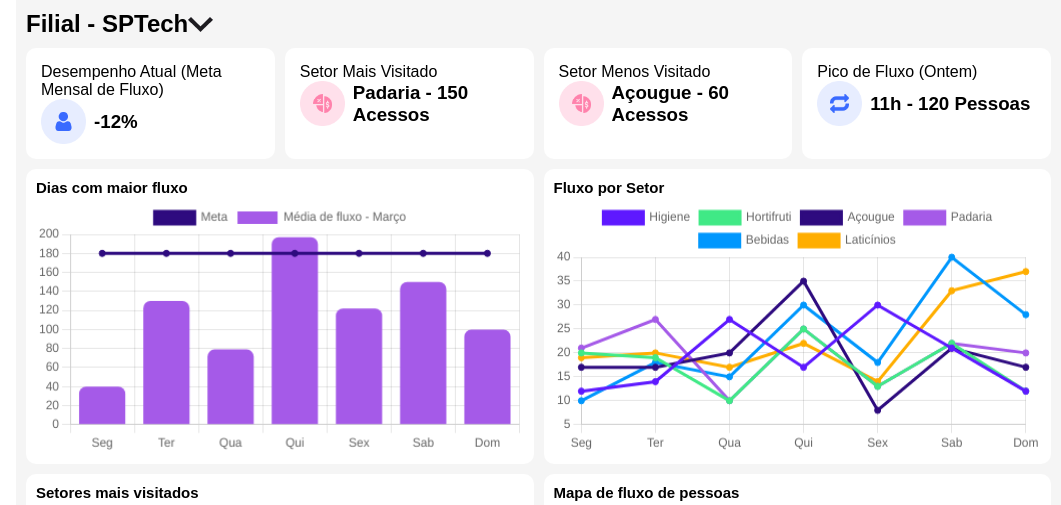
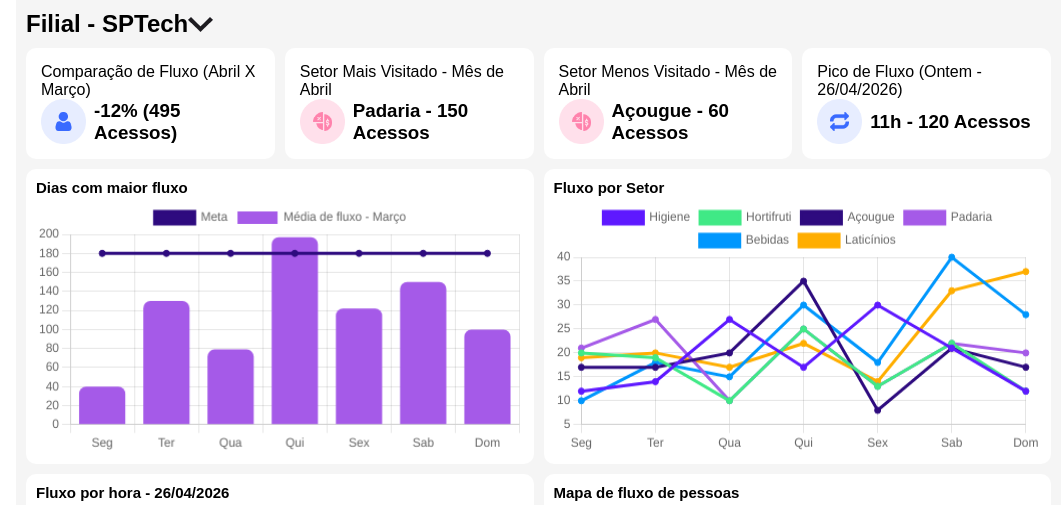
Before and after one commit to LucasA2002/projeto-loxen-grupo03, a plain HTML site: page site/Dashboard.html in a window 1280 px wide. Shown: the top 505 px of the page, 219-1280 px from the left. Drawn offline with nearby package versions, Linux system fonts and the light colour scheme.

Commit message:
Ajustando dados na dashboard

```diff
--- a/site/Dashboard.html
+++ b/site/Dashboard.html
@@ -24,15 +24,15 @@
         <h2 class="filial">Filial - SPTech<img class="seta" src="assets/img/setaDash.png" alt=""></h2>
         <div class="kpis">
             <div class="card">
-                <p>Desempenho Atual (Meta Mensal de Fluxo)</p>
+                <p>Comparação de Fluxo (Abril X Março)</p>
                 <div class="conteudoKpi">
                     <img class="kpiImg" src="assets/img/kpi1.png">
-                    <h3>-12%</h3>
+                    <h3>-12% (495 Acessos)</h3>
                 </div>
             </div>
             <div class="card">
 
-                <p>Setor Mais Visitado</p>
+                <p>Setor Mais Visitado - Mês de Abril</p>
                 <div class="conteudoKpi">
                     <img class="kpiImg" src="assets/img/kpi2.png">
                     <h3>Padaria - 150 Acessos</h3>
@@ -40,17 +40,17 @@
             </div>
             <div class="card">
 
-                <p>Setor Menos Visitado</p>
+                <p>Setor Menos Visitado - Mês de Abril</p>
                 <div class="conteudoKpi">
                     <img class="kpiImg" src="assets/img/kpi2.png">
                     <h3>Açougue - 60 Acessos</h3>
                 </div>
             </div>
             <div class="card">
-                <p>Pico de Fluxo (Ontem)</p>
+                <p>Pico de Fluxo (Ontem - 26/04/2026)</p>
                 <div class="conteudoKpi">
                     <img class="kpiImg" src="assets/img/kpi3.png">
-                    <h3>11h - 120 Pessoas</h3>
+                    <h3>11h - 120 Acessos</h3>
                 </div>
             </div>
         </div>
@@ -65,7 +65,7 @@
             </div>
 
             <div class="grafico">
-                <h3>Setores mais visitados</h3>
+                <h3>Fluxo por hora - 26/04/2026</h3>
                 <canvas class="canva3" id="myChart3"></canvas>
             </div>
             <div class="grafico">
```
